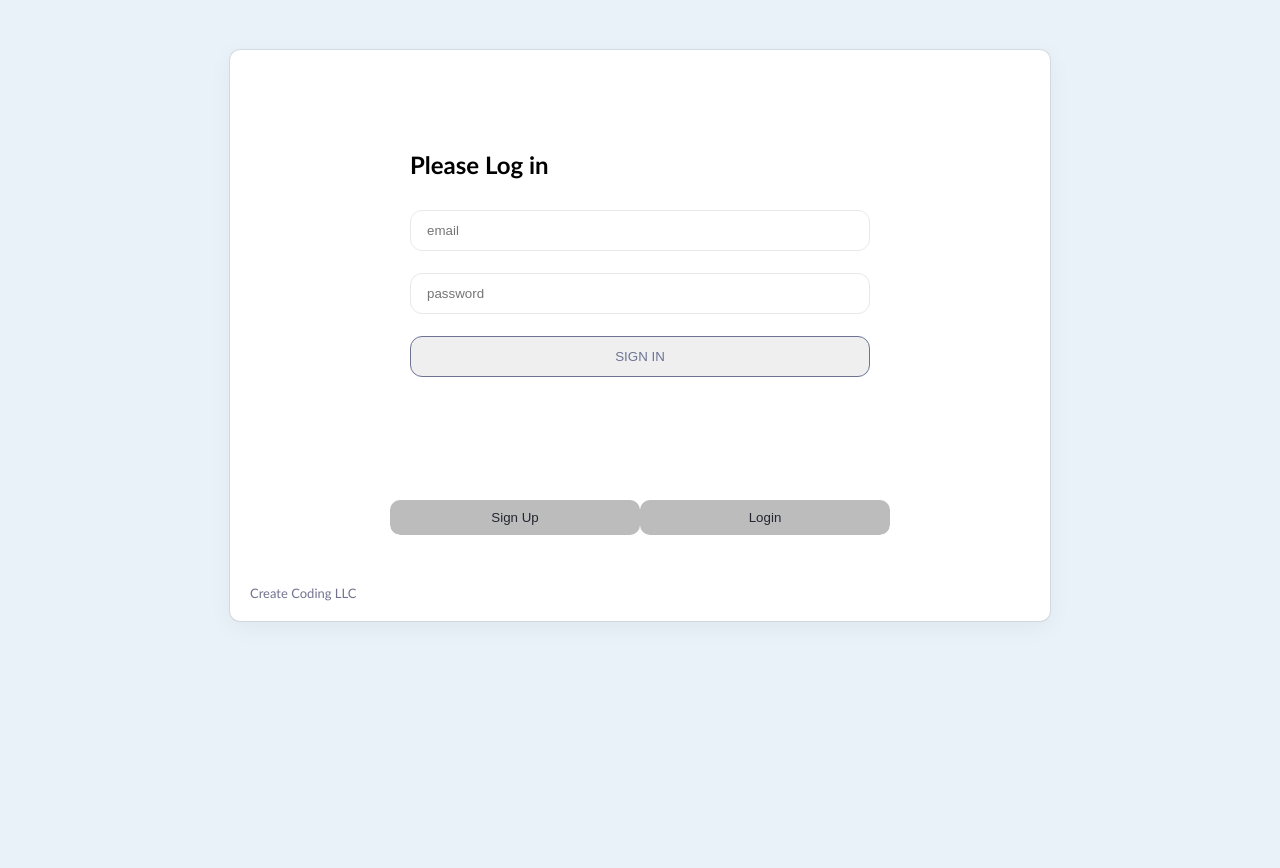
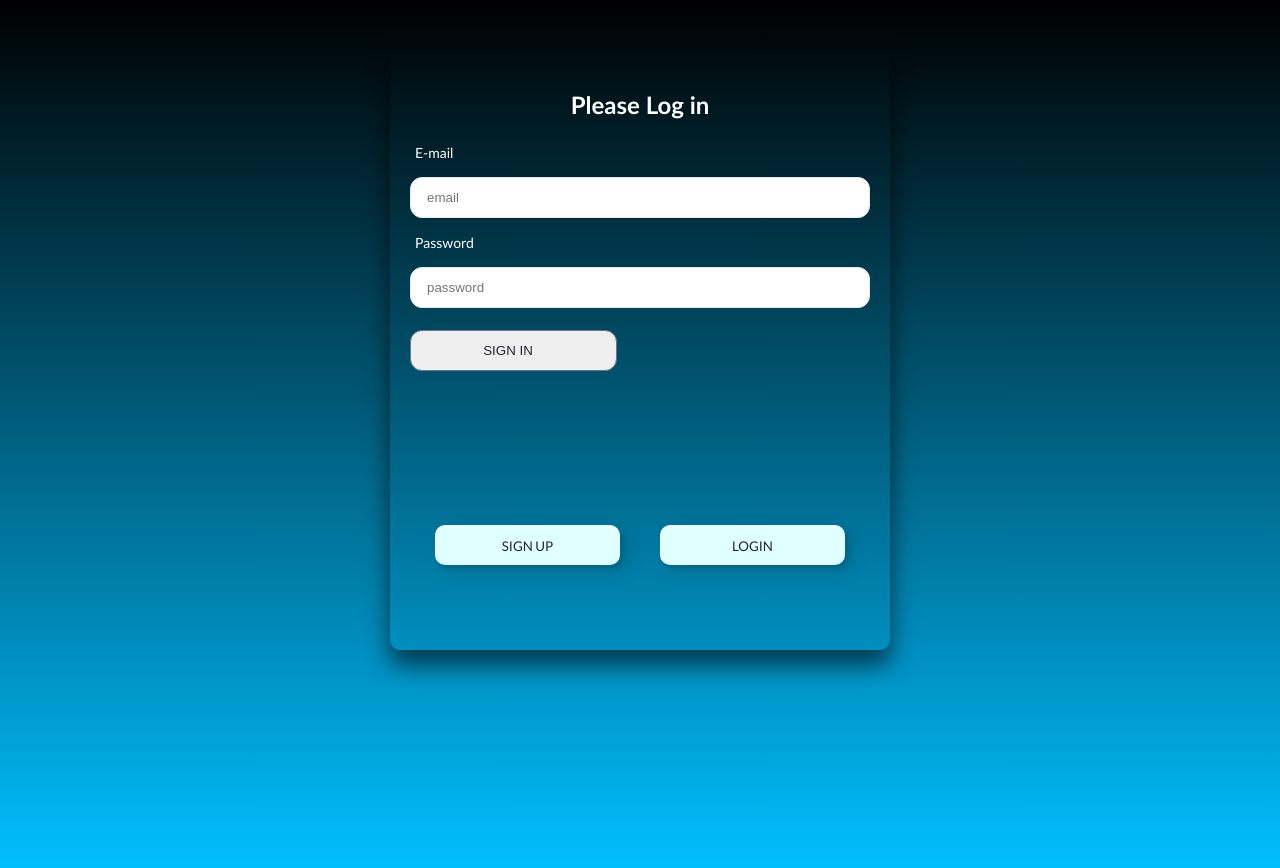
Before and after one commit to ManuelPinheiroJunior/ToDo, a React (Create React App) app in the folder client/: page / in a window 1280 px wide. Before the commit the page ends 800 px from the top, so only its background shows below. Built offline with nearby package versions, Linux system fonts and the light colour scheme.

Commit message:
Alter details Design Login

```diff
--- a/client/public/index.html
+++ b/client/public/index.html
@@ -2,7 +2,7 @@
 <html lang="en">
   <head>
     <meta charset="utf-8" />
-    <link rel="icon" href="%PUBLIC_URL%/favicon.ico" />
+    <link rel="icon" href="%PUBLIC_URL%/todo.png" />
     <meta name="viewport" content="width=device-width, initial-scale=1" />
     <meta name="theme-color" content="#000000" />
     <meta
@@ -24,7 +24,8 @@
       work correctly both with client-side routing and a non-root public URL.
       Learn how to configure a non-root public URL by running `npm run build`.
     -->
-    <title>React App</title>
+    <title>To-do List</title>
+    <link href="https://fonts.googleapis.com/css2?family=Lato&display=swap" rel="stylesheet">
   </head>
   <body>
     <noscript>You need to enable JavaScript to run this app.</noscript>
--- a/client/src/App.js
+++ b/client/src/App.js
@@ -41,7 +41,6 @@ function App() {
     <p className='user-email'>Welcome Back {userEmail}</p>
     {sortedTasks?.map((task) => <ListItem key={task.id} getData={getData} task={task} />)}
     </> }
-    <p className='copyright'>Create Coding LLC</p>
     </div>
    </>
   );
--- a/client/src/components/Auth.js
+++ b/client/src/components/Auth.js
@@ -47,17 +47,21 @@ const Auth = () => {
     <div className="auth-container-box">
       <form>
         <h2>{isLogin ? 'Please Log in' : 'Please sign up!'}</h2>
+        <label className="login-label">E-mail</label>
         <input type="text" placeholder="email" onChange={ (e) => setEmail(e.target.value)} />
+        <label className="login-babel">Password</label>
         <input type="password" placeholder="password" onChange={ (e) => setPassword(e.target.value)} />
         {!isLogin && <input type="password" placeholder="confirm password" onChange={ (e) => setConfirmPassword(e.target.value)} />}
         <input type="submit" className="create" value="Sign in" onClick={(e) => handleSubmit(e, isLogin ? 'login' : 'signup')} />
         {error && <p className="error">{error}</p>}
       </form>
       <div className="auth-options">
-        <button onClick={ () => viewLogin(false)} style={{backgroundColor: !isLogin ? 'rgb(255,255,255)' : 'rgb(188, 188, 188)'}}>
-          Sign Up</button>
-        <button onClick={ () => viewLogin(true)} style={{backgroundColor: !isLogin ? 'rgb(255,255,255)' : 'rgb(188, 188, 188)'}}>
-          Login</button>
+        <button className="custom-btn btn" onClick={ () => viewLogin(false)} style={{backgroundColor: !isLogin ? 'rgb(255,255,255)' : 'rgb(188, 188, 188)'}}>
+         <span>SIGN UP</span>
+        </button>
+        <button className="custom-btn btn" onClick={ () => viewLogin(true)} style={{backgroundColor: !isLogin ? 'rgb(255,255,255)' : 'rgb(188, 188, 188)'}}>
+          <span>LOGIN</span>
+        </button>
     </div>
    </div>
    </div>
--- a/client/src/index.css
+++ b/client/src/index.css
@@ -1,20 +1,15 @@
+
 
 body {
   margin: 0;
-  padding: 0;
-  display: flex;
-  background-color: rgb(233,241,249);
-  justify-content: center;
+  background: linear-gradient(#000000, #00BFFF);
   font-family: 'Trebuchet MS', 'Arial', 'sans-serif';
 }
 
 .app {
-  background-color: rgb(255,255,255);
-  box-shadow: rgba(0,0,0,0.05) 0px 6px 24px, rgba(0,0,0,0.08) 0px 0px 0px 1px;
-  border-radius: 10px;
-  padding: 10px;
-  width: 800px;
-  margin-top: 50px;
+  max-width: 1080px;
+  margin: 20px auto;
+  height: 100vh;
 }
 
 .button-container .info-container {
@@ -68,18 +63,22 @@ body {
 }
 
 .create {
+  width: 45%;
+  padding-left: 5px;
   border: 1.5px solid rgb(108, 115, 148);
-  color: rgb(108, 115, 148);
+  color: rgb(35,38,47);
   text-transform: uppercase;
+  cursor: pointer;
 }
 
 .create:hover{
-  background-color: rgb(131, 138, 172);
+  color: rgba(0,191,255,1);
+  border: 1.5px solid rgba(0,191,255,1);
 }
 
 .create:active{
-  color: rgb(255, 255, 255);
-  background-color: rgb(108, 115, 148);
+  color: rgba(0,191,255,1);
+  background-color: rgba(0,191,255,1);
 }
 
 .signout {
@@ -104,7 +103,10 @@ input {
   padding: 12px 16px;
   border-radius: 12px;
   border: 1.5px solid rgb(230, 232, 236);
-
+}
+input:focus {
+  outline: none;
+  border: 1.5px solid rgb(0,191,255);
 }
 
 .overlay {
@@ -194,7 +196,11 @@ input {
   width: 500px;
   border-radius: 10px;
   overflow: hidden;
-  box-shadow: rgb(0,0,0,0,0.5) 0px 0px 6px 24px rgb(0,0,0,0,0.08) 0px 0px 0px 1px;
+  box-shadow: 0 15px 25px rgba(0,0,0,.6);
+}
+
+.auth-container-box:hover {
+  box-shadow: 0 15px 100px rgba(0,191,255,1);
 }
 
 .auth-container-box form {
@@ -204,17 +210,122 @@ input {
   padding: 20px;
 }
 
+.auth-container-box form label {
+  font-size: 14px;
+  padding: 5px;
+  color: #fff;
+}
+
+.auth-container-box form h2 {
+  text-align: center;
+  margin-bottom: 20px;
+  color:#fff;
+}
+
 .auth-options {
+  margin: 40px auto;
+  width: 90%;
+  text-align: center;
+  padding: 25px;
   display: flex;
+  align-items: center;
+  justify-content: space-between;
 }
 
 .auth-options button {
-  width: 50%;
-  padding: 10px;
+  text-align: center;
+  width: 45%;
+  margin: 20px;
   border-radius: 10px;
   border: none;
   color: rgb(35,38,47);
-  background-color: transparent;
+}
+
+.custom-btn {
+  width: 130px;
+  height: 40px;
+  color: #fff;
+  border-radius: 5px;
+  padding: 10px 25px;
+  font-family: 'Lato', sans-serif;
+  font-weight: 500;
+  cursor: pointer;
+  transition: all 0.3s ease;
+  position: relative;
+  display: inline-block;
+   box-shadow:inset 2px 2px 2px 0px rgba(255,255,255,.5),
+   7px 7px 20px 0px rgba(0,0,0,.1),
+   4px 4px 5px 0px rgba(0,0,0,.1);
+  outline: none;
+}
+
+.btn {
+  background: linear-gradient(0deg, rgba(224,255,255,1) 0%, rgba(224,255,255,1) 100%);
+  width: 130px;
+  height: 40px;
+  line-height: 42px;
+  padding: 0;
+  border: none;
+
+}
+.btn span {
+  position: relative;
+  display: block;
+  width: 100%;
+  height: 100%;
+}
+.btn:before,
+.btn:after {
+  position: absolute;
+  content: "";
+  right: 0;
+  top: 0;
+   background: rgba(0,191,255,1);
+  transition: all 0.3s ease;
+}
+.btn:before {
+  height: 0%;
+  width: 2px;
+}
+.btn:after {
+  width: 0%;
+  height: 2px;
+}
+.btn:hover{
+   background: transparent;
+  box-shadow: none;
+}
+.btn:hover:before {
+  height: 100%;
+}
+.btn:hover:after {
+  width: 100%;
+}
+.btn span:hover{
+   color: rgba(0,191,255,1);
+}
+.btn span:before,
+.btn span:after {
+  position: absolute;
+  content: "";
+  left: 0;
+  bottom: 0;
+   background: rgba(0,191,255,1);
+  transition: all 0.3s ease;
+}
+.btn span:before {
+  width: 2px;
+  height: 0%;
+}
+.btn span:after {
+  width: 0%;
+  height: 2px;
+}
+.btn span:hover:before {
+  height: 100%;
+}
+.btn span:hover:after {
+  width: 100%;
 }
 
 .copyright {
```
Also changed, not shown: client/public/todo.png (added), 1 other file (tests, documents, lock files or other folders).
